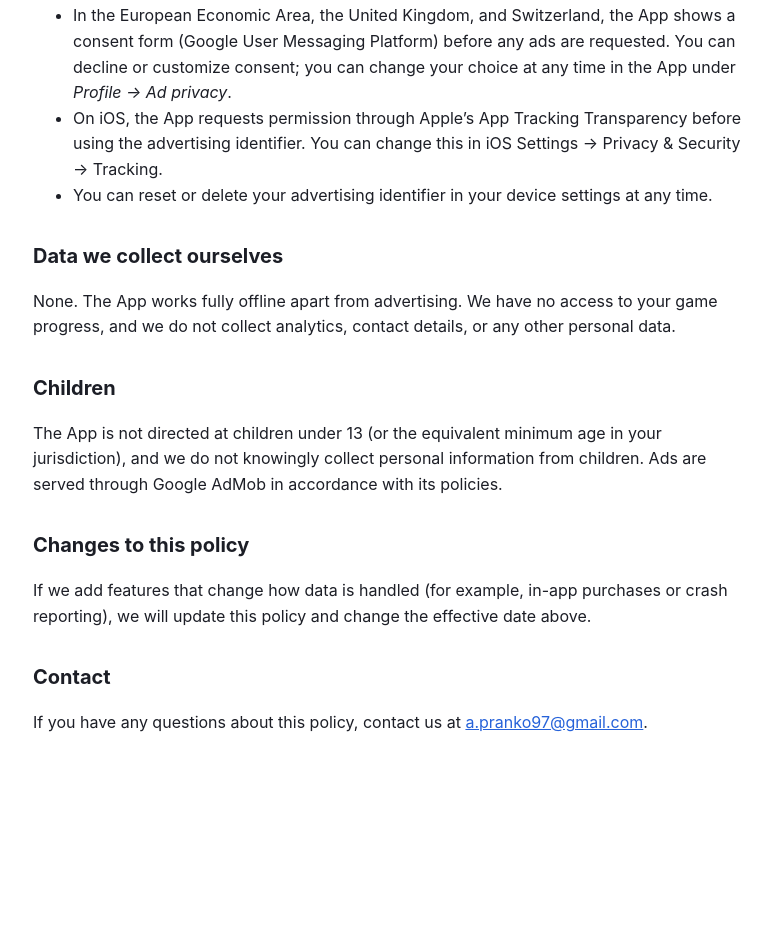
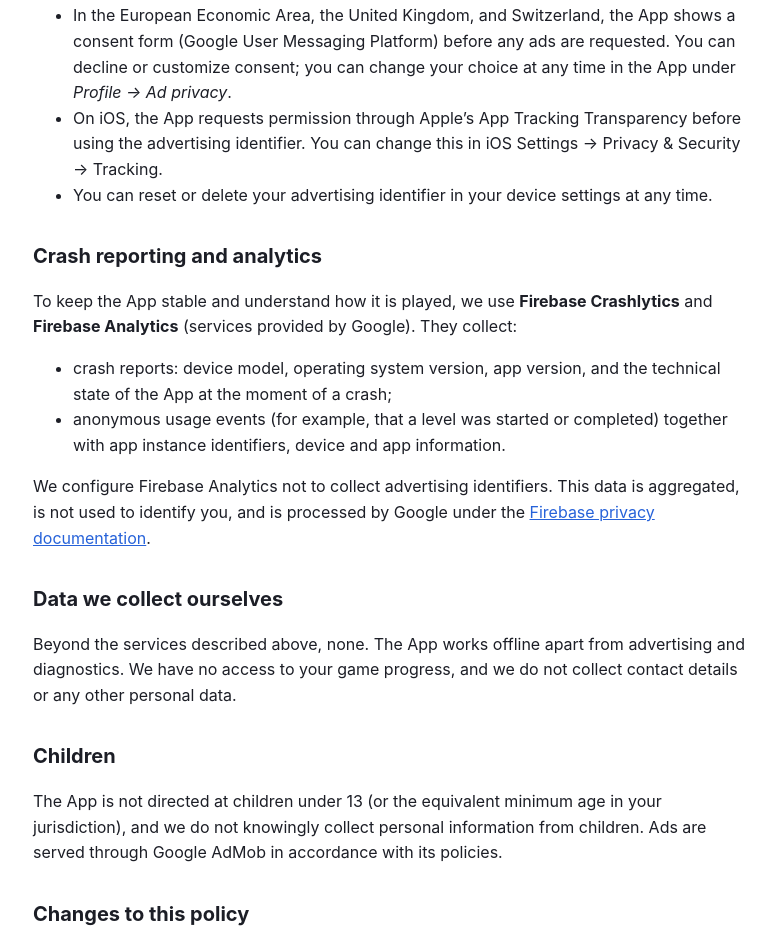
Before and after one commit to pranko17/pixtangle-legal, a plain HTML site: page privacy-policy.html in a window 1280 px wide. Shown: the part 821-1754 px from the top of the page, without its empty margins (247-1022 px from the left). Before the commit the page ends 1636 px from the top, so only its background shows below. Drawn offline with Linux system fonts and the light colour scheme.

Commit message:
Add crash reporting and analytics section

```diff
--- a/privacy-policy.html
+++ b/privacy-policy.html
@@ -21,7 +21,7 @@
 </head>
 <body>
   <h1>Pixtangle — Privacy Policy</h1>
-  <p class="date">Effective date: July 4, 2026</p>
+  <p class="date">Effective date: July 5, 2026</p>
 
   <p>
     This privacy policy describes how the Pixtangle mobile application (the “App”),
@@ -78,11 +78,35 @@
     </li>
   </ul>
 
+  <h2>Crash reporting and analytics</h2>
+  <p>
+    To keep the App stable and understand how it is played, we use
+    <strong>Firebase Crashlytics</strong> and <strong>Firebase Analytics</strong>
+    (services provided by Google). They collect:
+  </p>
+  <ul>
+    <li>
+      crash reports: device model, operating system version, app version, and the
+      technical state of the App at the moment of a crash;
+    </li>
+    <li>
+      anonymous usage events (for example, that a level was started or completed)
+      together with app instance identifiers, device and app information.
+    </li>
+  </ul>
+  <p>
+    We configure Firebase Analytics not to collect advertising identifiers. This
+    data is aggregated, is not used to identify you, and is processed by Google
+    under the
+    <a href="https://firebase.google.com/support/privacy">Firebase privacy
+    documentation</a>.
+  </p>
+
   <h2>Data we collect ourselves</h2>
   <p>
-    None. The App works fully offline apart from advertising. We have no access to
-    your game progress, and we do not collect analytics, contact details, or any
-    other personal data.
+    Beyond the services described above, none. The App works offline apart from
+    advertising and diagnostics. We have no access to your game progress, and we
+    do not collect contact details or any other personal data.
   </p>
 
   <h2>Children</h2>
```
